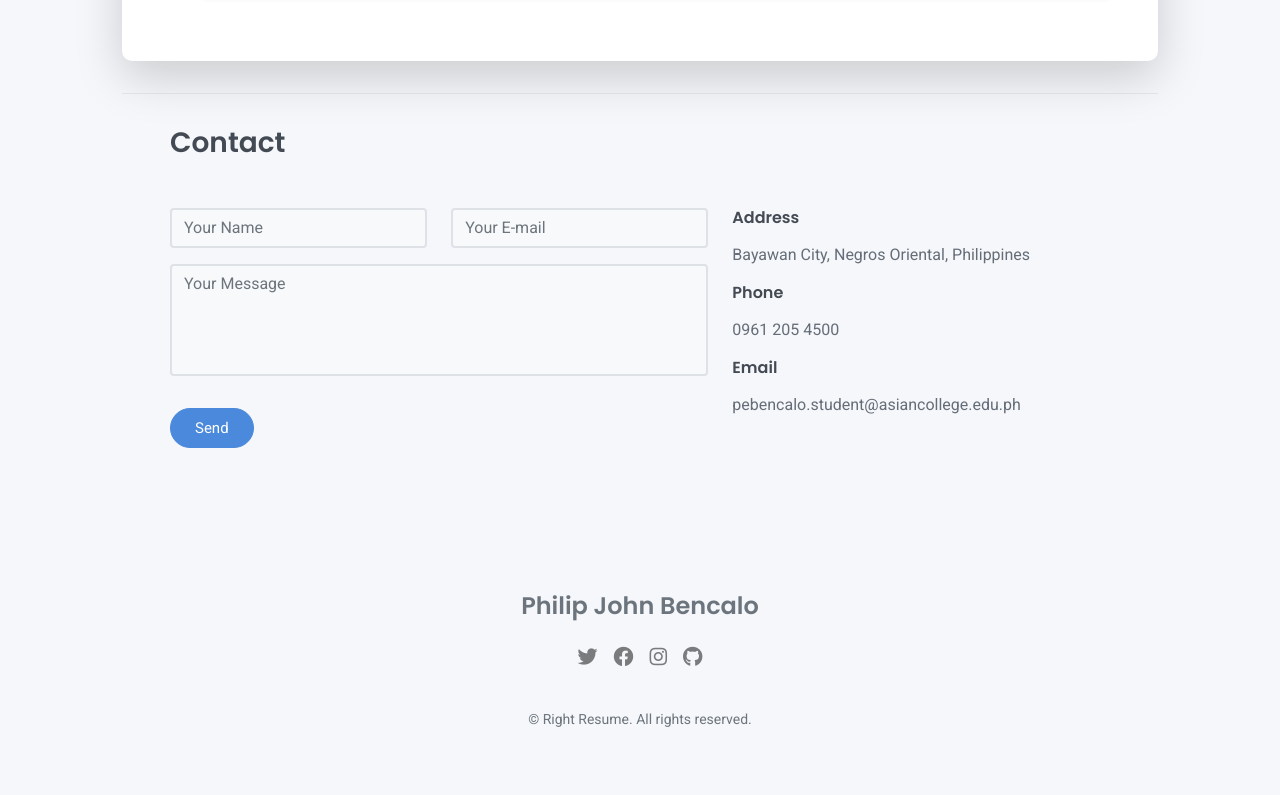
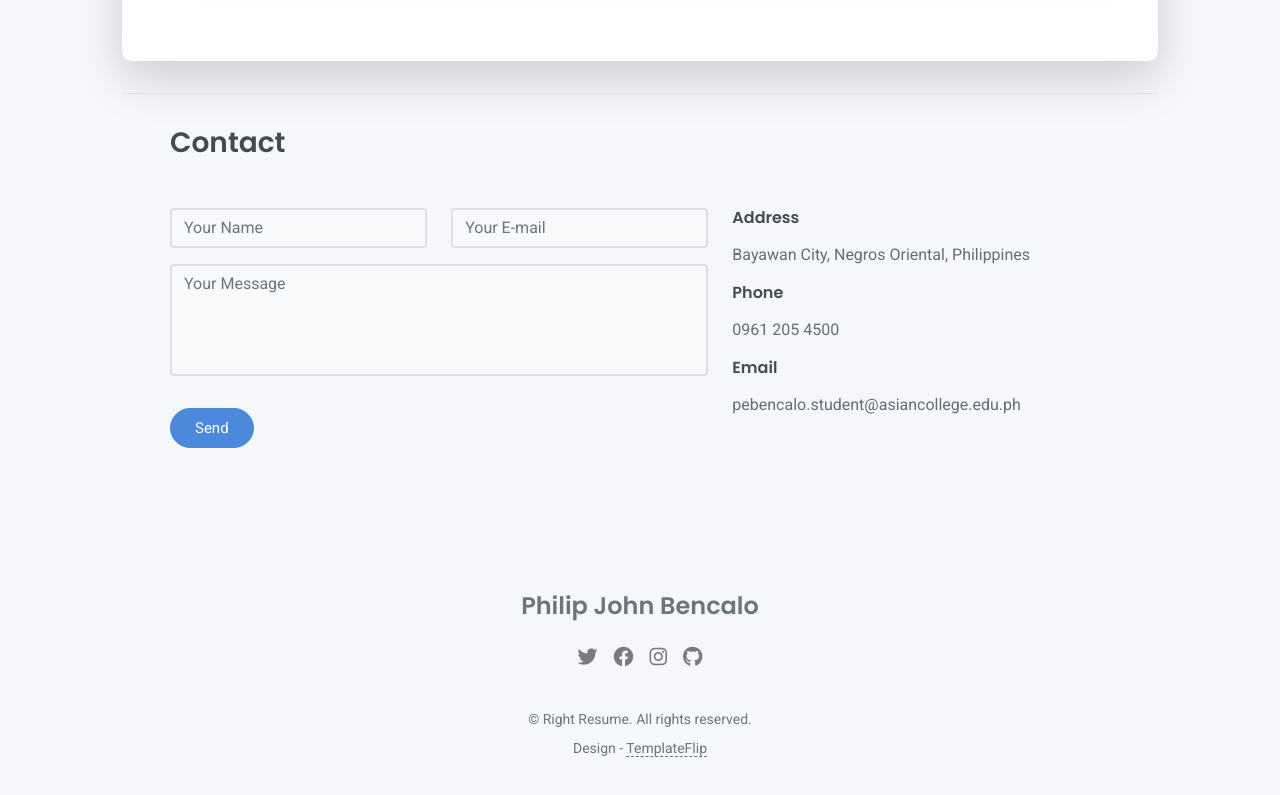
Before and after one commit to pjbencalo/pjbencalo.social, a plain HTML site: page index.html in a window 1280 px wide. Shown: the part 2094-2889 px from the top of the page. Drawn offline with Linux system fonts and the light colour scheme.

Commit message:
Update index.html

```diff
--- a/index.html
+++ b/index.html
@@ -256,6 +256,7 @@
         </div>
         <div class="text-small">
           <div class="mb-1">&copy; Right Resume. All rights reserved.</div>
+          <div>Design - <a href="https://templateflip.com/" target="_blank">TemplateFlip</a></div>
         </div>
       </div>
     </footer>
```
